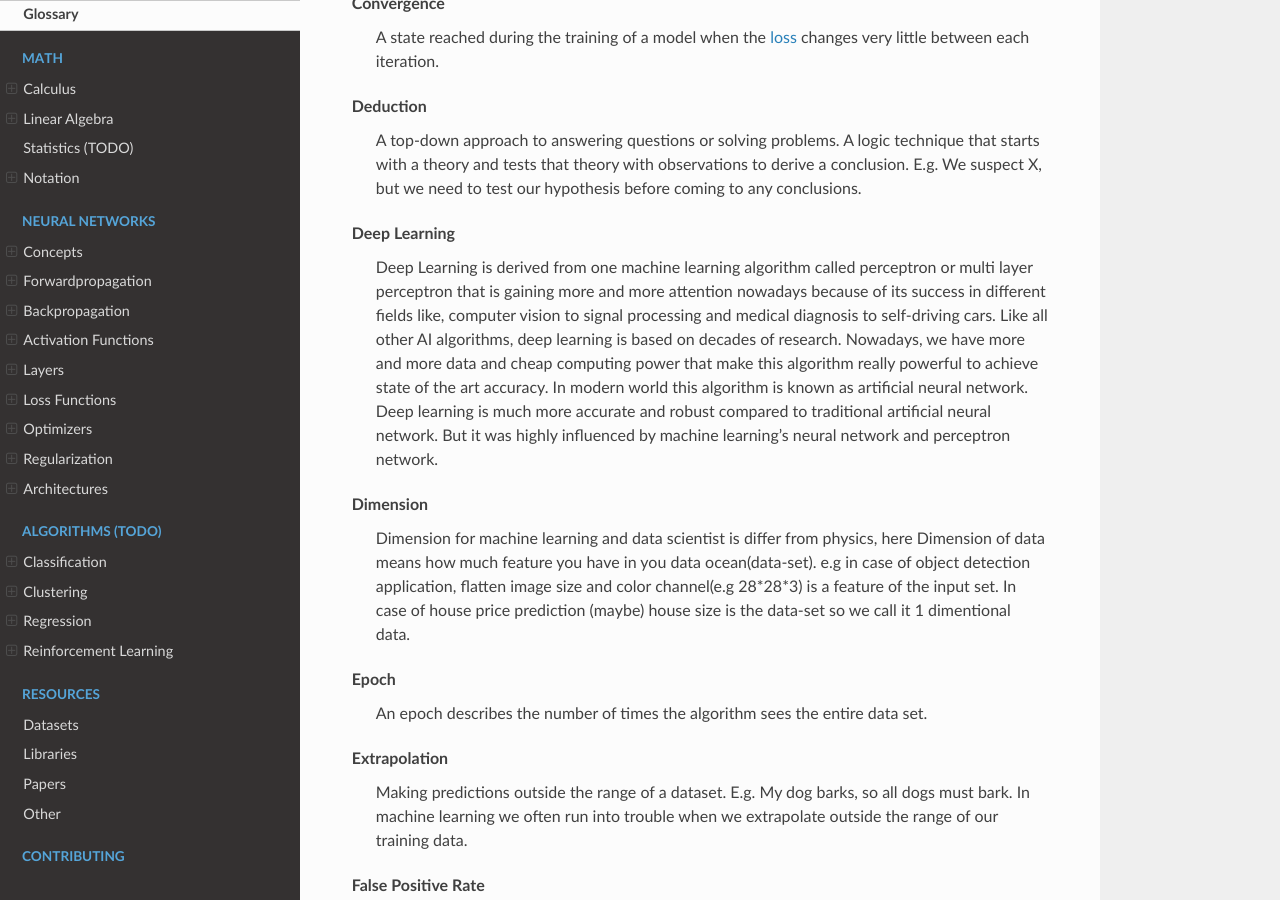
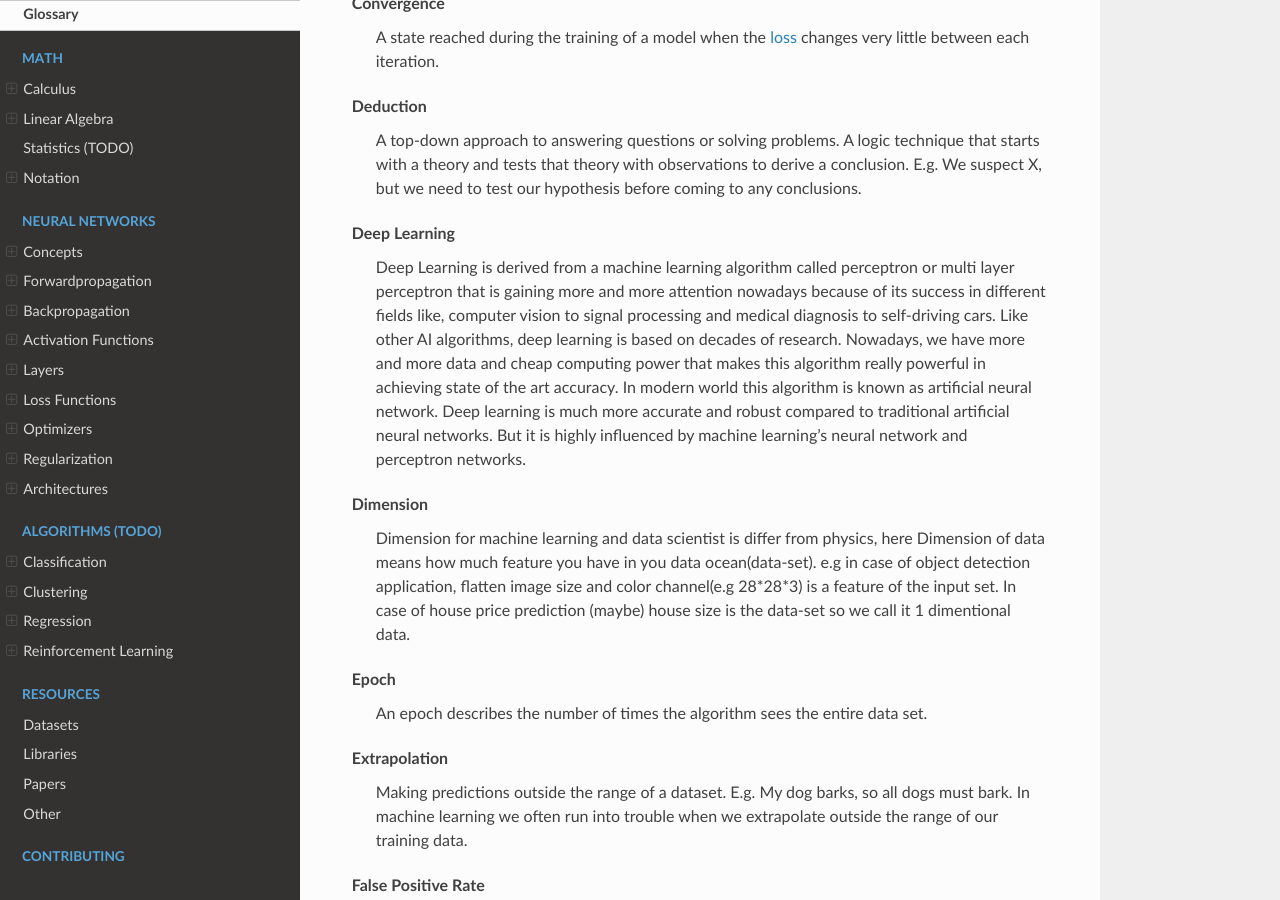
Before and after one commit to bfortuner/ml-glossary, a Sphinx documentation site: the page built from docs/glossary.rst, in a window 1280 px wide and 900 px high, scrolled down 1694 px. Built offline with Sphinx 7.4.7 and the Read the Docs theme 2.0.0, drawn with Linux system fonts in a browser that asks for light colours; pages that are not in the unit, such as notebooks, are missing from menus.

Commit message:
Fixed semantics

```diff
--- a/docs/glossary.rst
+++ b/docs/glossary.rst
@@ -89,7 +89,7 @@
 .. _glossary_deep_learning:
 
 Deep Learning
-  Deep Learning is derived from one machine learning algorithm called perceptron or multi layer perceptron that is gaining more and more attention nowadays because of its success in different fields like, computer vision to signal processing and medical diagnosis to self-driving cars. Like all other AI algorithms, deep learning is based on decades of research. Nowadays, we have more and more data and cheap computing power that make this algorithm really powerful to achieve state of the art accuracy. In modern world this algorithm is known as artificial neural network. Deep learning is much more accurate and robust compared to traditional artificial neural network. But it was highly influenced by machine learning's neural network and perceptron network.
+  Deep Learning is derived from a machine learning algorithm called perceptron or multi layer perceptron that is gaining more and more attention nowadays because of its success in different fields like, computer vision to signal processing and medical diagnosis to self-driving cars. Like other AI algorithms, deep learning is based on decades of research. Nowadays, we have more and more data and cheap computing power that makes this algorithm really powerful in achieving state of the art accuracy. In modern world this algorithm is known as artificial neural network. Deep learning is much more accurate and robust compared to traditional artificial neural networks. But it is highly influenced by machine learning's neural network and perceptron networks.
 
 .. _glossary_dimension:
 
```
